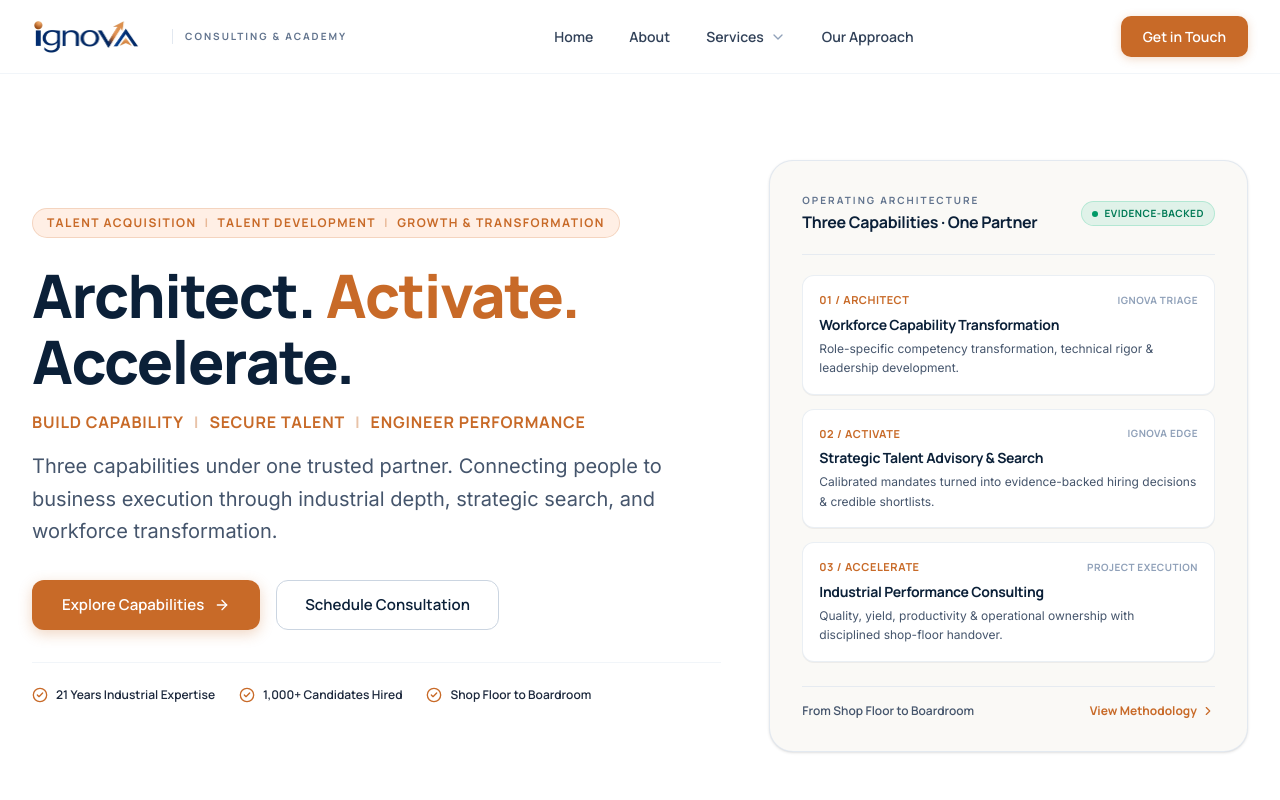
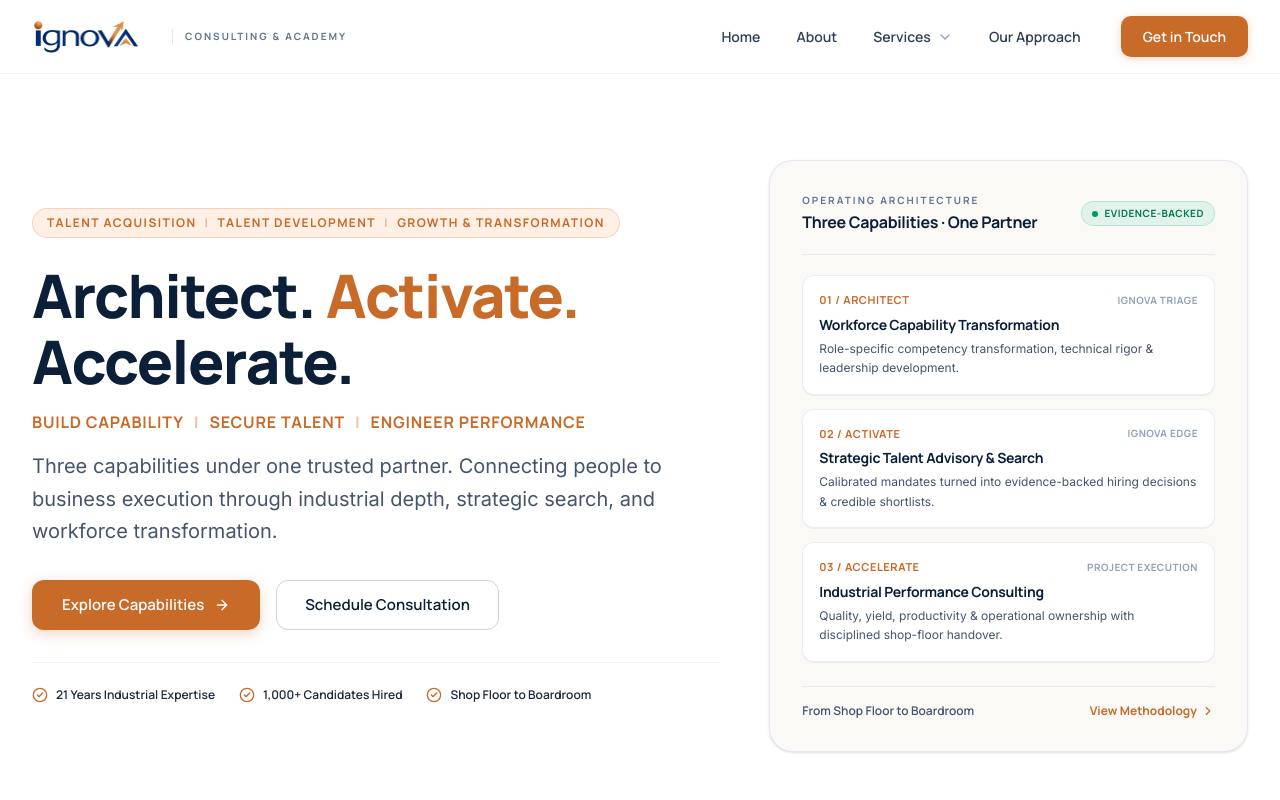
Before and after one commit to ayushprakash1010-jpg/Ignova, a Next.js app: page / in a window 1280 px wide. Shown: the top 800 px of the page. Built offline with nearby package versions, Linux system fonts and the light colour scheme; a web font is replaced by a local one.

Commit message:
fix(navbar): group navigation links and CTA button to eliminate awkward gap

```diff
--- a/src/components/layout/Navbar.tsx
+++ b/src/components/layout/Navbar.tsx
@@ -74,8 +74,9 @@ export default function Navbar() {
             </div>
           </Link>
 
-          {/* Desktop Navigation Links */}
-          <div className="hidden lg:flex items-center gap-1">
+          {/* Desktop Right Cluster: Navigation Links + Action CTA */}
+          <div className="hidden lg:flex items-center gap-6">
+            <div className="flex items-center gap-1">
               {NAV_LINKS.filter((link) => link.href !== "/contact").map((link) =>
                 link.children ? (
                   <div
@@ -161,7 +162,6 @@ export default function Navbar() {
             </div>
 
             {/* Desktop Primary CTA */}
-          <div className="hidden lg:flex items-center gap-3">
             <Link href="/contact" className="nav-cta">
               Get in Touch
             </Link>
```
Lines whose indentation alone changed are shown as unchanged.
